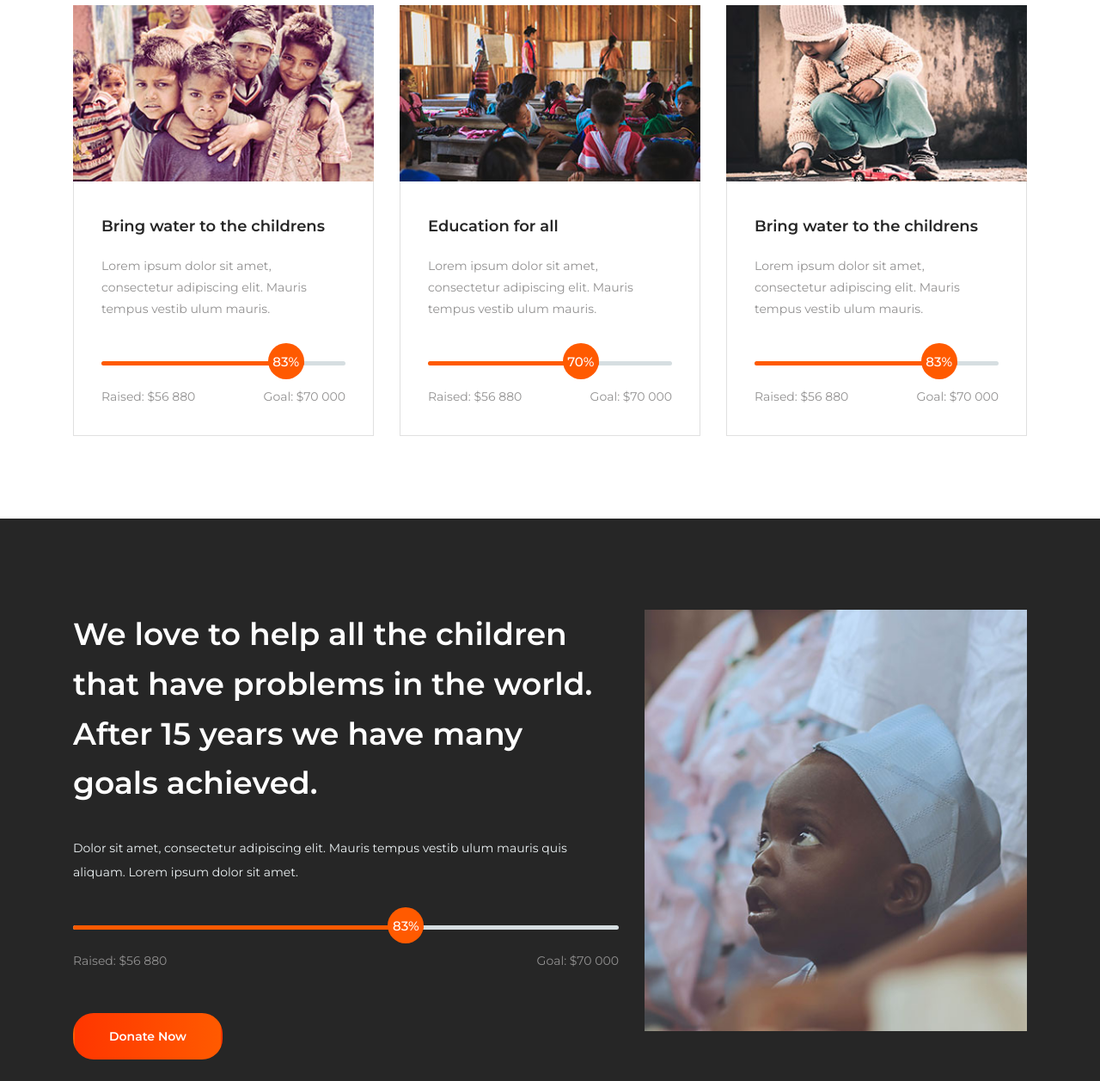
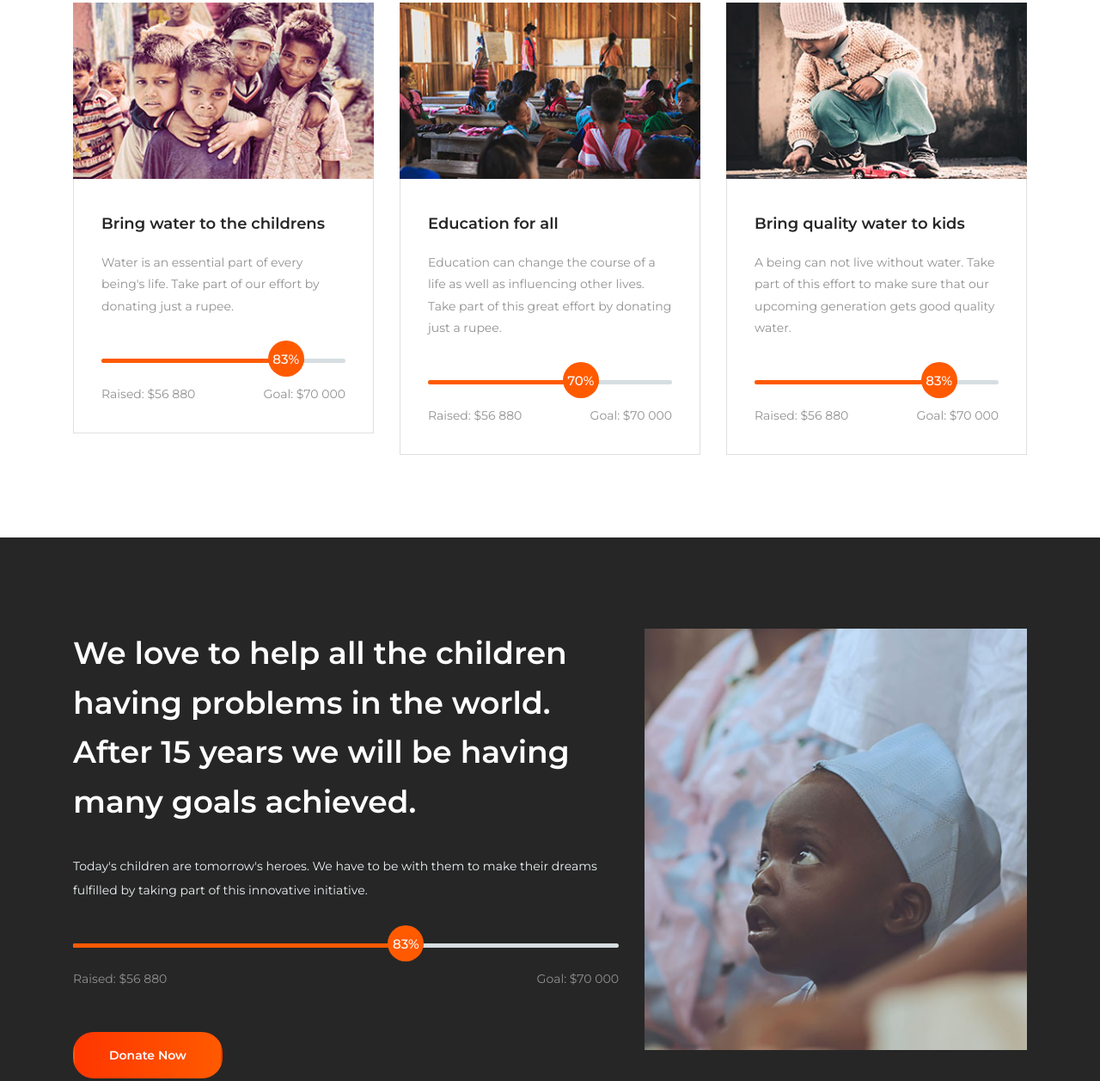
Before and after one commit to 1rupee/1rupee.github.io, a plain HTML site: page causes.html in a window 1280 px wide. Shown: the part 1249-2506 px from the top of the page at 86% size. Drawn offline with Linux system fonts and the light colour scheme.

Commit message:
Update causes.html

```diff
--- a/causes.html
+++ b/causes.html
@@ -171,7 +171,7 @@
                             </header><!-- .entry-header -->
 
                             <div class="entry-content">
-                                <p class="m-0">Lorem ipsum dolor sit amet, consectetur adipiscing elit. Mauris tempus vestib ulum mauris. Lorem ipsum dolor sit amet, consectetur.</p>
+                                <p class="m-0">Donate a rupee to make a kid's life meaningful who might become a game changer.</p>
                             </div><!-- .entry-content -->
 
                             <div class="entry-footer mt-5">
@@ -223,7 +223,7 @@
                             </header><!-- .entry-header -->
 
                             <div class="entry-content">
-                                <p class="m-0">Lorem ipsum dolor sit amet, consectetur adipiscing elit. Mauris tempus vestib ulum mauris.</p>
+                                <p class="m-0">Water is an essential part of every being's life. Take part of our effort by donating just a rupee.</p>
                             </div><!-- .entry-content -->
 
                             <div class="fund-raised w-100">
@@ -265,7 +265,7 @@
                             </header><!-- .entry-header -->
 
                             <div class="entry-content">
-                                <p class="m-0">Lorem ipsum dolor sit amet, consectetur adipiscing elit. Mauris tempus vestib ulum mauris.</p>
+                                <p class="m-0">Education can change the course of a life as well as influencing other lives. Take part of this great effort by donating just a rupee.</p>
                             </div><!-- .entry-content -->
 
                             <div class="fund-raised w-100">
@@ -303,11 +303,11 @@
 
                         <div class="cause-content-wrap">
                             <header class="entry-header d-flex flex-wrap align-items-center">
-                                <h3 class="entry-title w-100 m-0"><a href="#">Bring water to the childrens</a></h3>
+                                <h3 class="entry-title w-100 m-0"><a href="#">Bring quality water to kids</a></h3>
                             </header><!-- .entry-header -->
 
                             <div class="entry-content">
-                                <p class="m-0">Lorem ipsum dolor sit amet, consectetur adipiscing elit. Mauris tempus vestib ulum mauris.</p>
+                                <p class="m-0">A being can not live without water. Take part of this effort to make sure that our upcoming generation gets good quality water.</p>
                             </div><!-- .entry-content -->
 
                             <div class="fund-raised w-100">
@@ -341,11 +341,11 @@
             <div class="row">
                 <div class="col-12 col-lg-7 order-2 order-lg-1">
                     <div class="section-heading">
-                        <h2 class="entry-title">We love to help all the children that have problems in the world. After 15 years we have many goals achieved.</h2>
+                        <h2 class="entry-title">We love to help all the children having problems in the world. After 15 years we will be having many goals achieved.</h2>
                     </div><!-- .section-heading -->
 
                     <div class="entry-content">
-                        <p>Dolor sit amet, consectetur adipiscing elit. Mauris tempus vestib ulum mauris quis aliquam. Lorem ipsum dolor sit amet.</p>
+                        <p>Today's children are tomorrow's heroes. We have to be with them to make their dreams fulfilled by taking part of this innovative initiative.</p>
                     </div><!-- .entry-content -->
 
                     <div class="fund-raised w-100 mt-5">
@@ -395,7 +395,7 @@
 
                         <div class="cause-content-wrap">
                             <header class="entry-header d-flex flex-wrap align-items-center">
-                                <h3 class="entry-title w-100 m-0"><a href="#">Bring water to the childrens</a></h3>
+                                <h3 class="entry-title w-100 m-0"><a href="#">Bring quality water to children</a></h3>
                             </header><!-- .entry-header -->
 
                             <div class="entry-content">
```
